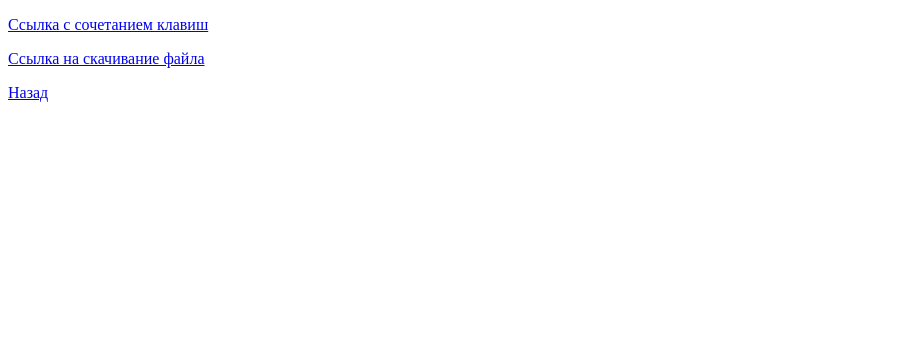
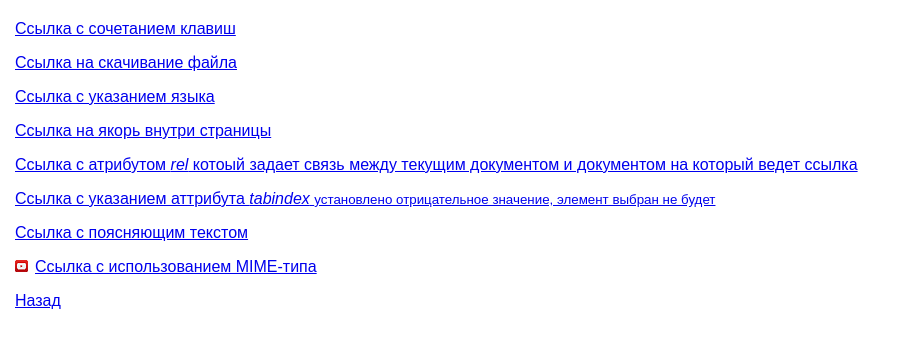
Before and after one commit to JordanMeddler/All-tags, a plain HTML site: page a/a.html in a window 1280 px wide. Shown: the whole page, without its empty margins (0-913 px from the left). Drawn offline with Linux system fonts and the light colour scheme.

Commit message:
Done with a tag

```diff
--- a/a/a.html
+++ b/a/a.html
@@ -2,13 +2,27 @@
 <html lang="en">
 <head>
     <meta charset="UTF-8">
-    <title>a tag</title>
+<link rel="stylesheet" href="../style.css">
+    <title>A tag</title>
 </head>
 <body>
-    <p><a href="http://www.google.com" target="_blank" accesskey="s">Ссылка с сочетанием клавиш</a></p>
+    <p><a href="http://www.google.com" target="_blank" accesskey="s" name="top" tabindex="1">Ссылка с сочетанием клавиш</a></p>
 
-    <p><a href="images/sea.jpg" download>Ссылка на скачивание файла</a></p>
+    <p><a href="../images/sea.jpg" download tabindex="2">Ссылка на скачивание файла</a></p>
+
+    <p><a href="http://baidu.cn" hreflang="en" target="_blank" tabindex="4">Ссылка с указанием языка</a></p>
+
+    <p><a href="#top" tabindex="3">Ссылка на якорь внутри страницы</a></p>
+
+    <p><a href="http://www.google.com" rel="nofollow noopener noreferrer" target="_blank" tabindex="6">Ссылка с атрибутом <i>rel</i> котоый задает связь между текущим документом и документом на который ведет ссылка</a></p>
+
+    <p><a href="#" tabindex="-1">Ссылка с указанием аттрибута <i>tabindex</i> <small>установлено отрицательное значение, элемент выбран не будет</small></a></p>
+
+    <p><a href="#" title="Поясняющий текст">Ссылка с поясняющим текстом</a></p>
+    <p><a href="http://youtube.com" type="video/mp4">Ссылка с использованием MIME-типа</a></p>
 
     <p><a href="../index.html">Назад</a></p>
+
+
 </body>
 </html>
--- a/style.css
+++ b/style.css
@@ -1,8 +1,5 @@
 body{
     margin: 20px 0 0 15px;
-}
-
-p{
     font-family: Arial, "Helvetica Neue", Helvetica, sans-serif;
 }
 
@@ -11,3 +8,8 @@ p{
     grid-template-columns: repeat(3, 1fr);
     grid-gap: 10px;
 }
+
+a[type="video/mp4"]{
+    background: url("../All-tags/images/YouTube_icon.png") no-repeat 0 2px;
+    padding-left: 20px;
+}
```
Also changed, not shown: index.html (+9 -8 lines), images/YouTube_icon.png (added), images/sea.jpg (added).
